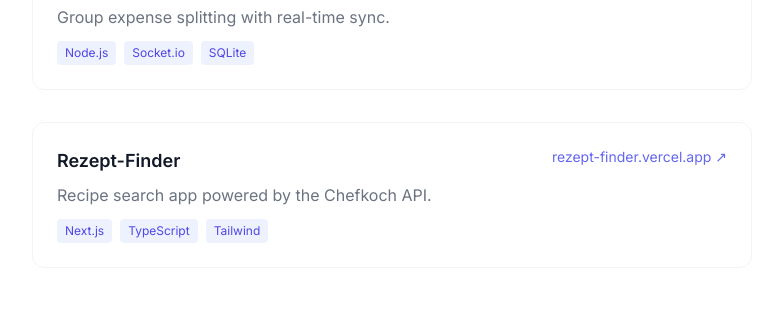
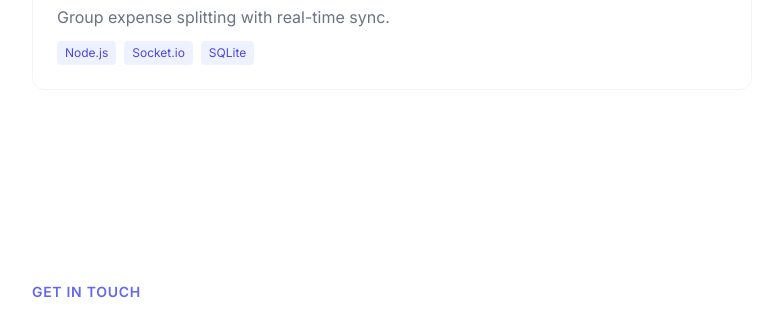
Before and after one commit to bliblaz/portfolio, a plain HTML site: page index.html in a window 1280 px wide. Shown: the part 3151-3482 px from the top of the page, without its empty margins (248-1005 px from the left). Drawn offline with nearby package versions, Linux system fonts and the light colour scheme.

Commit message:
remove rezept-finder from portfolio

```diff
--- a/index.html
+++ b/index.html
@@ -182,19 +182,6 @@
           </div>
         </div>
 
-        <div class="group p-6 rounded-xl border border-gray-100 hover:border-gray-200 hover:shadow-sm transition">
-          <div class="flex justify-between items-start mb-2">
-            <h4 class="font-semibold text-lg">Rezept-Finder</h4>
-            <a href="https://rezept-finder.vercel.app" target="_blank" class="text-sm text-accent hover:underline">rezept-finder.vercel.app ↗</a>
-          </div>
-          <p class="text-gray-500 mb-3">Recipe search app powered by the Chefkoch API.</p>
-          <div class="flex flex-wrap gap-2">
-            <span class="text-xs px-2 py-1 bg-indigo-50 text-indigo-600 rounded">Next.js</span>
-            <span class="text-xs px-2 py-1 bg-indigo-50 text-indigo-600 rounded">TypeScript</span>
-            <span class="text-xs px-2 py-1 bg-indigo-50 text-indigo-600 rounded">Tailwind</span>
-          </div>
-        </div>
-
       </div>
     </section>
 
```
Also changed, not shown: 1 other file.
